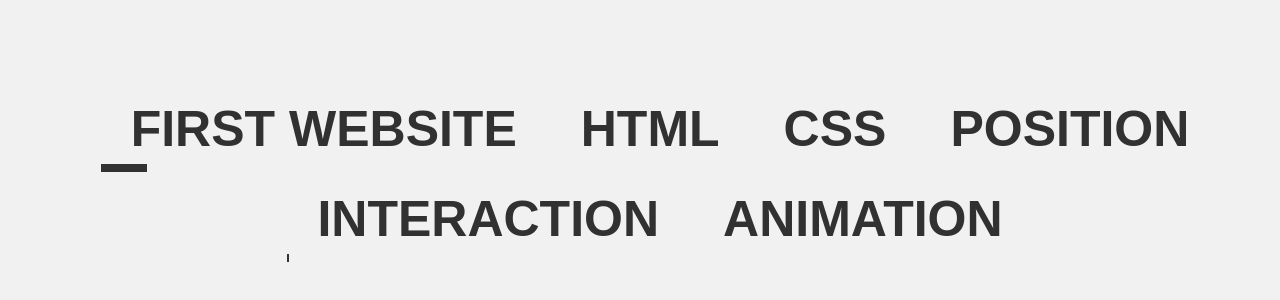
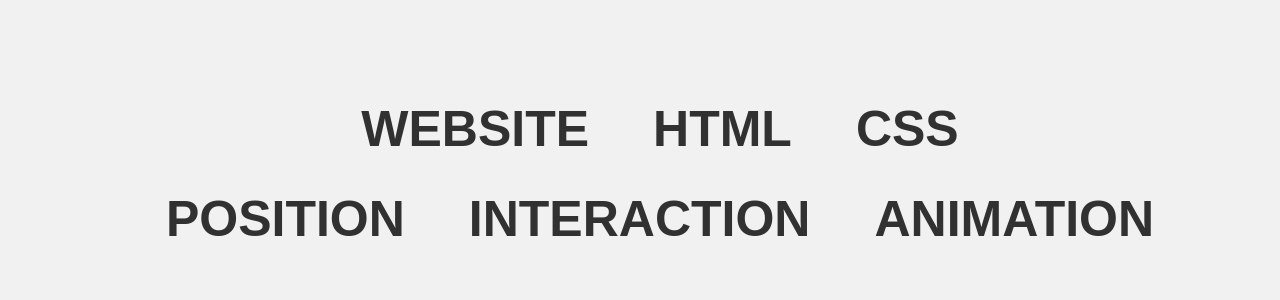
Before and after one commit to gabrielmatsas/classwebsite, a plain HTML site: page exercises/index.html in a window 1280 px wide. Shown: the part 364-664 px from the top of the page. Drawn offline with Linux system fonts and the light colour scheme.

Commit message:
website change
website change

```diff
--- a/exercises/index.html
+++ b/exercises/index.html
@@ -11,9 +11,10 @@
     <ul id="menu">
         <ul>
             <center>
-            <li><a href="first_website_exercise/index.html">FIRST WEBSITE</a></li>
+            <li><a href="first_website_exercise/index.html">WEBSITE</a></li>
             <li><a href="html_exercise/index.html">HTML</a></li>
             <li><a href="css_exercise/index.html">CSS</a></li>
+            <br>
             <li><a href="position_exercise/index.html">POSITION</a></li>
             <li><a href="interaction_exercise/index.html">INTERACTION</a></li>
             <li><a href="animation_exercise/index.html">ANIMATION</a></li>
--- a/exercises/style.css
+++ b/exercises/style.css
@@ -35,7 +35,7 @@ body {
     position: absolute;
     border-bottom: 8px solid #313131;
     bottom: 0;
-    right: 400px;
+    right: 550px;
     transition: 0.7s all;
 }
 
--- a/projects/style.css
+++ b/projects/style.css
@@ -35,7 +35,7 @@ body {
     position: absolute;
     border-bottom: 8px solid #313131;
     bottom: 0;
-    right: 400px;
+    right: 550px;
     transition: 0.7s all;
 }
 
```
Also changed, not shown: 1 other file.
